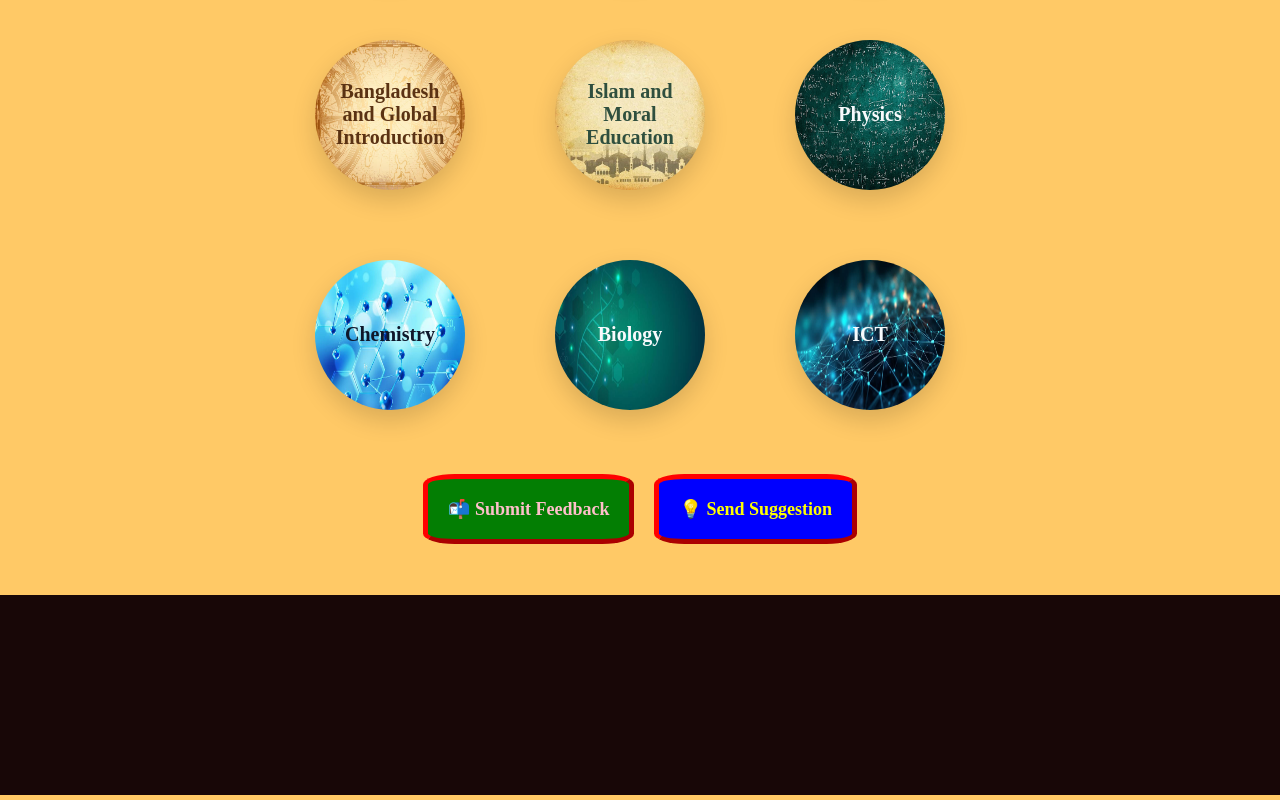
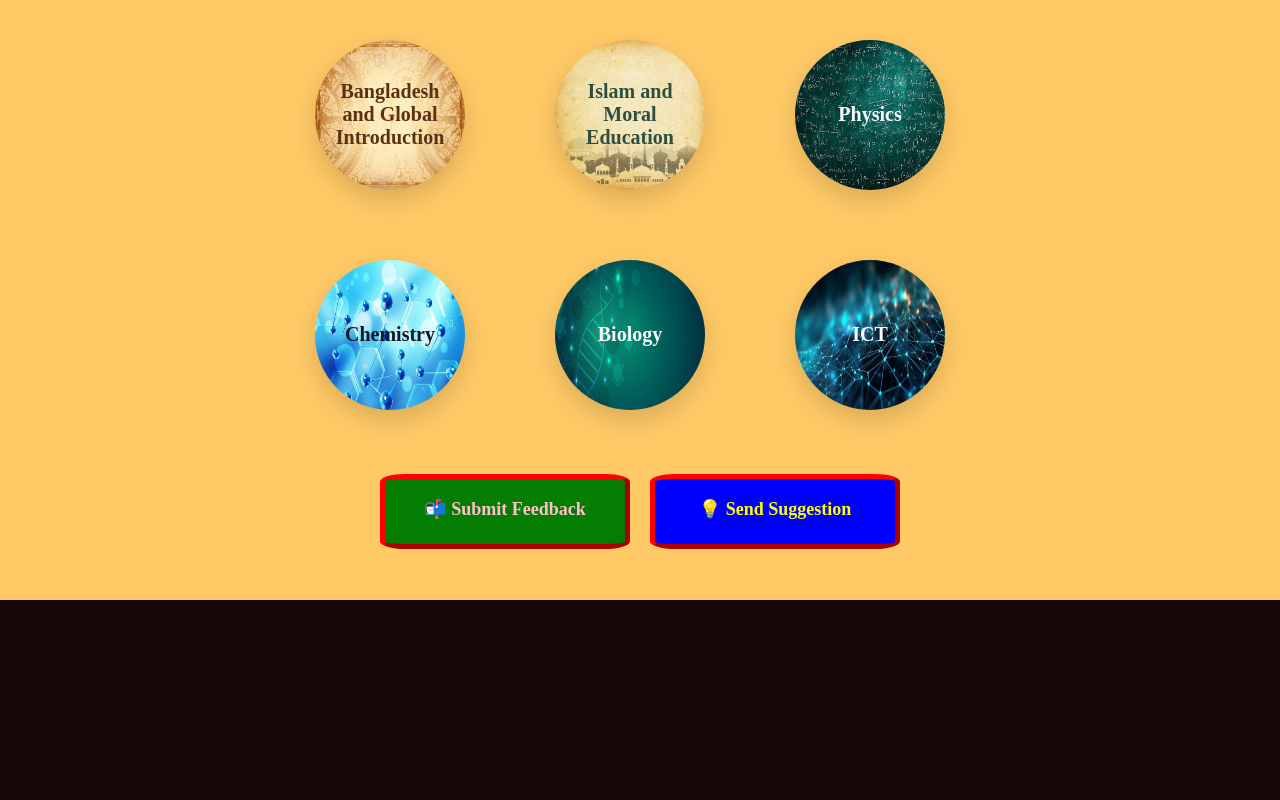
Before and after one commit to mahimahmed02007-star/Shortcut, a website: page index.html in a window 1280 px wide. Shown: the part 540-1340 px from the top of the page. Drawn offline with Linux system fonts and the light colour scheme; a web font is replaced by a local one.

Commit message:
upgrage the buttons

```diff
--- a/header.css
+++ b/header.css
@@ -81,11 +81,12 @@ section h3 {
 .button-container .btn {
     display: inline-block;
     margin: 0 8px;
-    height: 60px;
+    width:200px;
+    height: 65px;
     line-height: 60px;   /* Centers text vertically */
     padding: 0 20px;
     border: 5px outset red;
-    border-radius: 15%;
+    border-radius: 10%;
     text-decoration: none;
     font-size: 18px;
     font-weight: bold;
```
